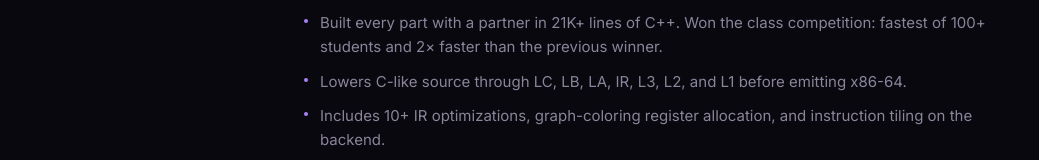
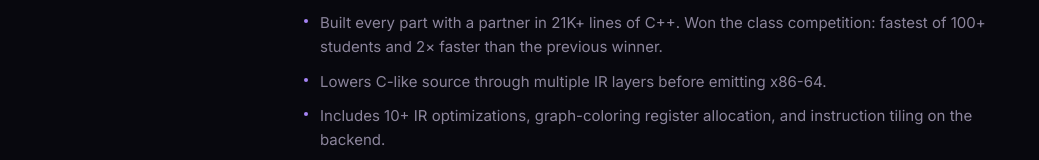
Before and after one commit to aiden-lee11/personal-site, a Next.js app in the folder site/: page /projects in a window 1280 px wide. Shown: the part 790-950 px from the top of the page, without its empty margins (120-1159 px from the left). Built offline with nearby package versions, Linux system fonts and the light colour scheme.

Commit message:
projects: compiler bullet stops naming every layer
Co-Authored-By: Claude Fable 5 <noreply@anthropic.com>
Claude-Session: https://claude.ai/code/session_01C5LaodJAZF8eHkT9uMxxhM

```diff
--- a/site/src/data/projects.ts
+++ b/site/src/data/projects.ts
@@ -62,7 +62,7 @@ export const projects: Project[] = [
     href: "/compiler",
     bullets: [
       "Built every part with a partner in 21K+ lines of C++. Won the class competition: fastest of 100+ students and 2× faster than the previous winner.",
-      "Lowers C-like source through LC, LB, LA, IR, L3, L2, and L1 before emitting x86-64.",
+      "Lowers C-like source through multiple IR layers before emitting x86-64.",
       "Includes 10+ IR optimizations, graph-coloring register allocation, and instruction tiling on the backend.",
     ],
     links: [
```
